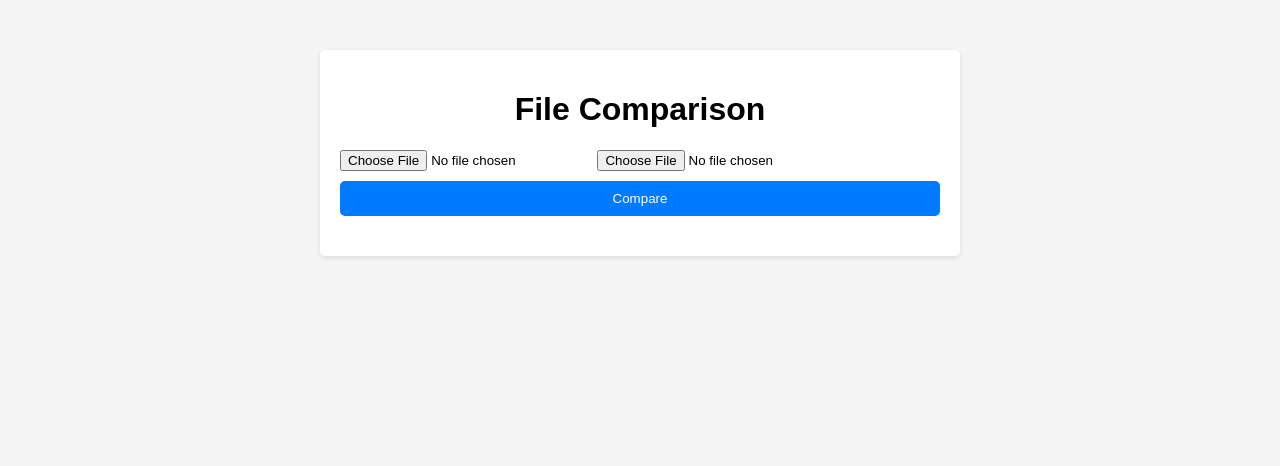
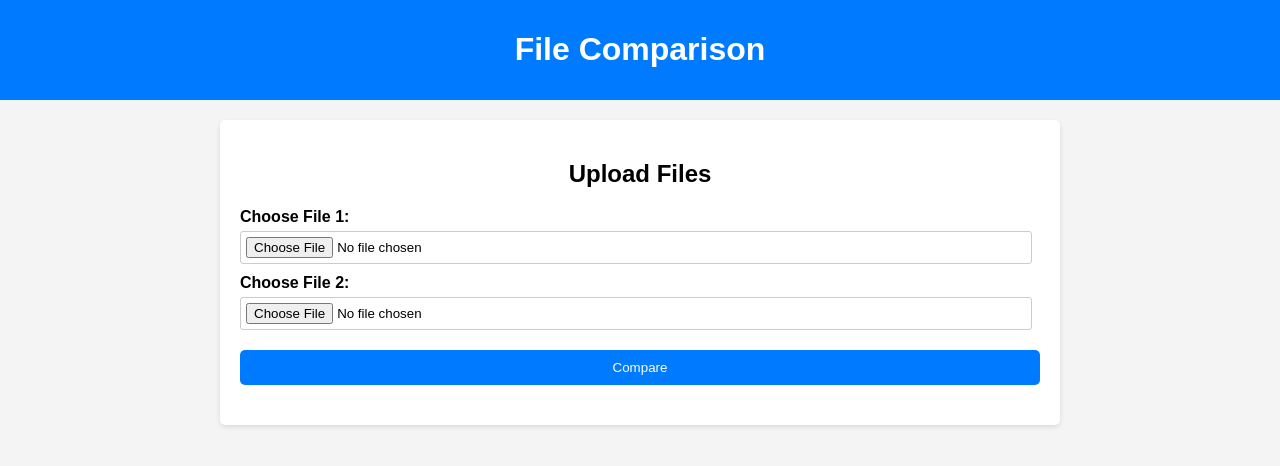
Before and after one commit to emil3h/GitIssueAI, a Flask app: page / in a window 1280 px wide. Shown: the top 466 px of the page. Run offline with Flask 3, Linux system fonts and the light colour scheme.

Commit message:
updated css, removed file type upload restriction

```diff
--- a/static/styles.css
+++ b/static/styles.css
@@ -5,22 +5,46 @@ body {
   background-color: #f4f4f4;
 }
 
+header {
+  background-color: #007bff;
+  color: #fff;
+  padding: 10px;
+}
+
 .container {
-  max-width: 600px;
-  margin: 50px auto;
+  max-width: 800px;
+  margin: 20px auto;
   padding: 20px;
   background-color: #fff;
   border-radius: 5px;
   box-shadow: 0 2px 5px rgba(0, 0, 0, 0.1);
 }
 
-h1 {
+h1, h2 {
   text-align: center;
 }
 
-input[type="file"] {
+.upload-section, .comparison-section {
+  margin-bottom: 20px;
+}
+
+.upload-container {
   margin-bottom: 10px;
 }
+
+.file-label {
+  font-weight: bold;
+}
+
+.file-input {
+  display: block;
+  width: calc(100% - 20px);
+  padding: 5px;
+  margin-top: 5px;
+  border: 1px solid #ccc;
+  border-radius: 3px;
+}
+
 
 button {
   display: block;
@@ -41,3 +65,9 @@ button:hover {
   margin-top: 20px;
   white-space: pre-wrap;
 }
+
+@media screen and (max-width: 600px) {
+  .container {
+      padding: 10px;
+  }
+}
--- a/templates/index.html
+++ b/templates/index.html
@@ -1,22 +1,35 @@
 <!DOCTYPE html>
 <html lang="en">
 <head>
-    <meta charset="UTF-8" />
-    <meta name="viewport" content="width=device-width, initial-scale=1.0" />
+    <meta charset="UTF-8">
+    <meta name="viewport" content="width=device-width, initial-scale=1.0">
     <title>File Comparison</title>
-    <link
-      rel="stylesheet"
-      href="{{ url_for('static', filename='styles.css') }}"
-    />
+    <link rel="stylesheet" href="{{ url_for('static', filename='styles.css') }}">
 </head>
 <body>
+    <header>
+        <h1>File Comparison</h1>
+    </header>
+    <main>
         <div class="container">
-      <h1>File Comparison</h1>
-      <input type="file" id="file1" accept=".txt" />
-      <input type="file" id="file2" accept=".txt" />
+            <section class="upload-section">
+                <h2>Upload Files</h2>
+                <div class="upload-container">
+                    <label for="file1" class="file-label">Choose File 1:</label>
+                    <input type="file" id="file1" class="file-input">
+                </div>
+                <div class="upload-container">
+                    <label for="file2" class="file-label">Choose File 2:</label>
+                    <input type="file" id="file2" class="file-input">
+                </div>
+            </section>
+            <section class="comparison-section">
                 <button onclick="compareFiles()">Compare</button>
                 <div id="differences"></div>
+            </section>
         </div>
+    </main>
+
     <script src="{{ url_for('static', filename='script.js') }}"></script>
 </body>
 </html>
```
Lines whose indentation alone changed are shown as unchanged.
